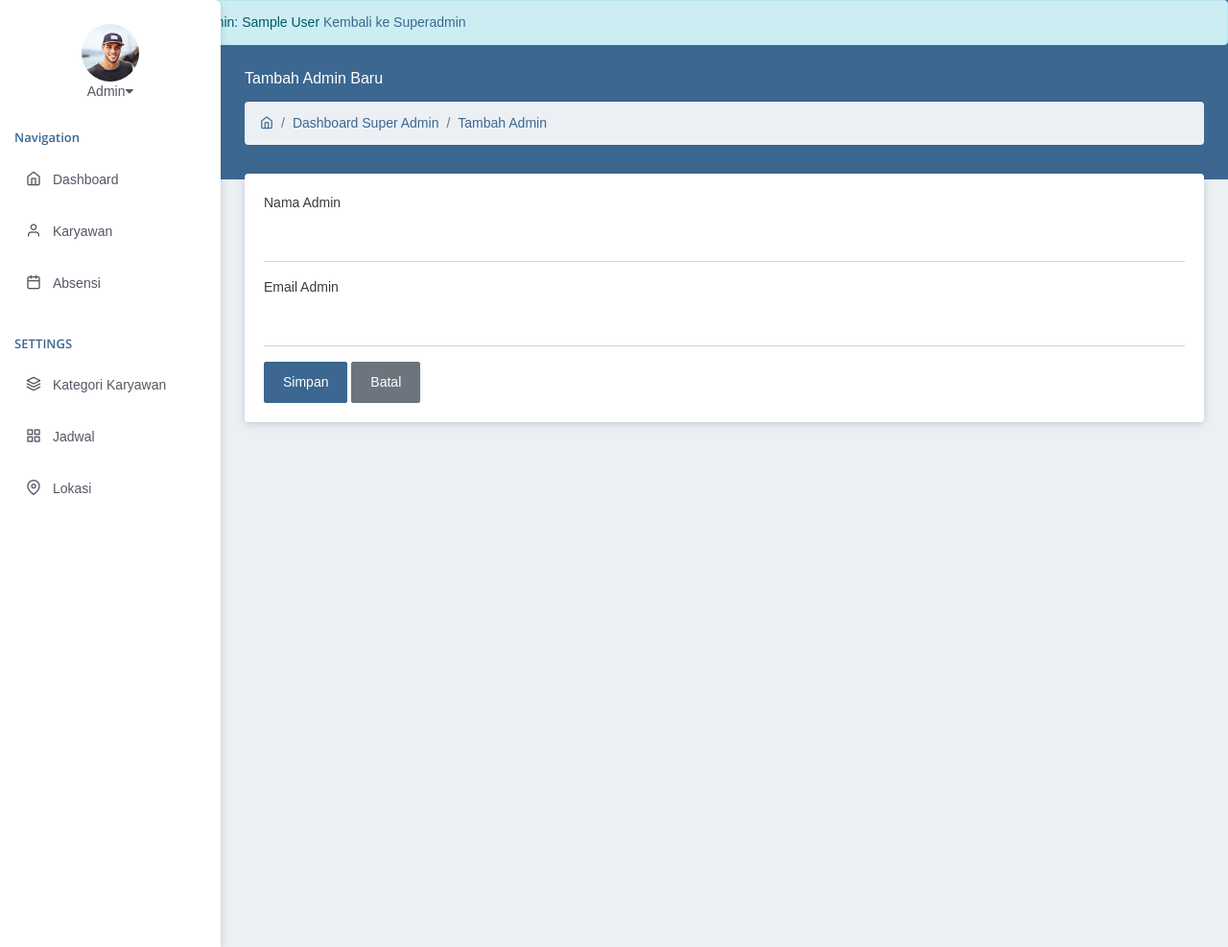
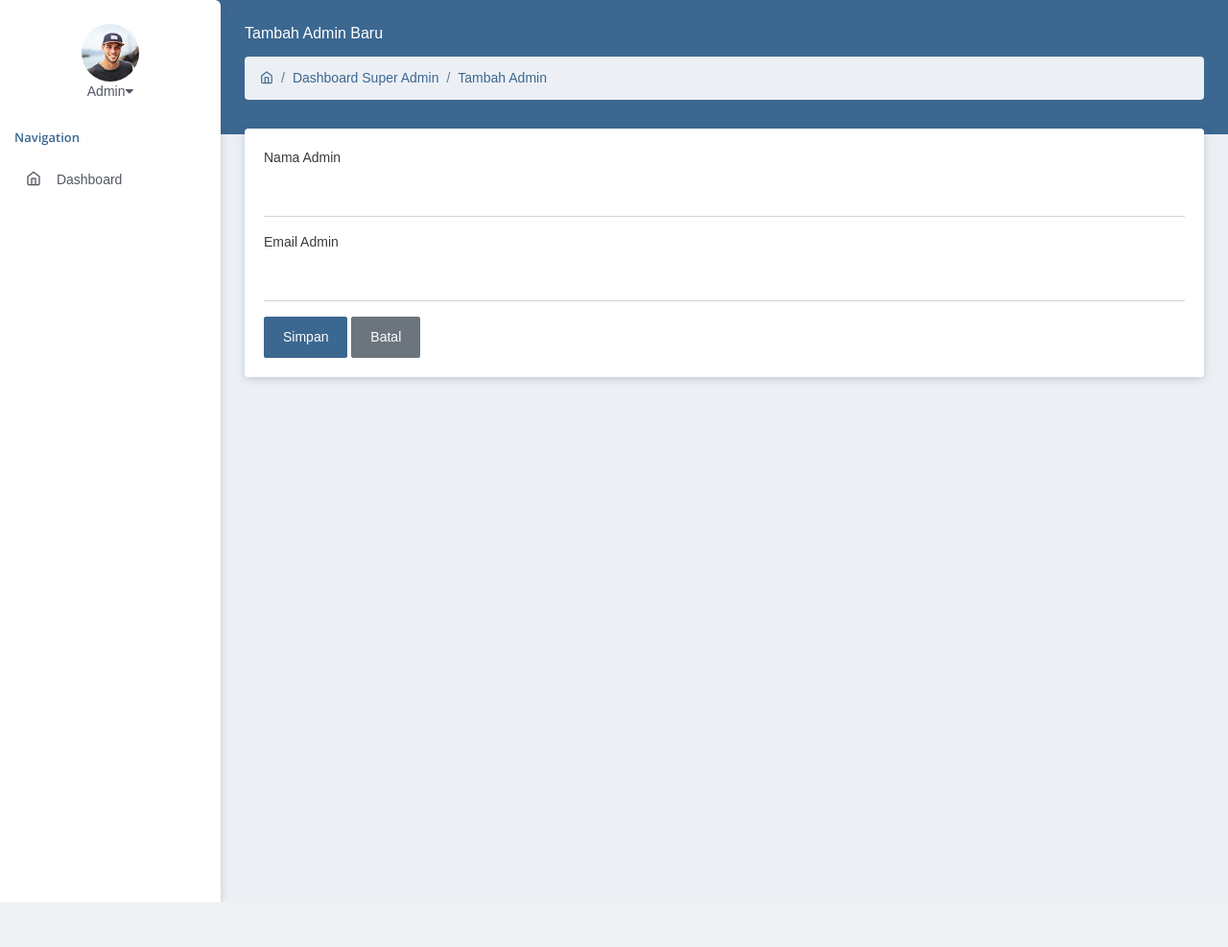
Before and after one commit to aminyG/web_attendance, a Laravel app: page /superadmin/admins/create in a window 1280 px wide. Shown: the part 50-1037 px from the top of the page at 96% size. After the commit the page ends 990 px from the top, so only its background shows below. Run offline with Laravel 12, Linux system fonts and the light colour scheme; the visitor is signed in with stand-in values (Sample User, id 1); some web fonts are replaced.

Commit message:
fix-access-superadmin

```diff
--- a/app/Http/Controllers/AdminManagementController.php
+++ b/app/Http/Controllers/AdminManagementController.php
@@ -18,25 +18,30 @@ class AdminManagementController extends Controller
 
 public function store(Request $request)
 {
+    // 1️⃣ Validasi input
     $validated = $request->validate([
-        'name' => 'required',
-        'email' => 'required|email|unique:users,email',
+        'name'  => 'required|string|max:255',
+        'email' => 'required|string|email|max:255|unique:users',
     ]);
 
-    $password = Str::random(8);
+    // 2️⃣ Generate password random
+    $passwordPlain = Str::random(10);
 
-    $user = User::create([
-        'name' => $validated['name'],
-        'email' => $validated['email'],
-        'password' => Hash::make($password),
+    // 3️⃣ Simpan ke database (hash)
+    $user = \App\Models\User::create([
+        'name'     => $validated['name'],
+        'email'    => $validated['email'],
+        'password' => Hash::make($passwordPlain),
     ]);
 
+    // 4️⃣ Assign Role
     $user->assignRole('admin');
 
-    // Kirim email ke admin baru
-    Mail::to($user->email)->send(new NewAdminMail($user, $password));
+    // 5️⃣ Kirim Email
+    Mail::to($user->email)->send(new NewAdminMail($user, $passwordPlain));
 
-    return redirect()->route('superadmin.dashboard')->with('success', 'Admin berhasil dibuat!');
+    // 6️⃣ Redirect dengan flash message
+    return redirect()->route('superadmin.dashboard')
+        ->with('success', "Admin berhasil dibuat.\nEmail: {$validated['email']}\nPassword: {$passwordPlain}\n(PASSWORD JUGA DIKIRIM KE EMAIL ADMIN)");
 }
-
 }
--- a/resources/views/layouts/master.blade.php
+++ b/resources/views/layouts/master.blade.php
@@ -18,14 +18,13 @@
 	@include('layouts.partials.header')
 	<!-- [ Header ] end -->
 
-
-	@if (session()->has('impersonate'))
-		<div class="alert alert-info">
+	@if (session()->has('impersonate') && !str_starts_with(request()->path(), 'superadmin'))
+		<div class="alert alert-warning mt-3">
 			Anda sedang masuk sebagai Admin: {{ auth()->user()->name }}
-			<a href="{{ route('superadmin.impersonate.stop') }}">Kembali ke Superadmin</a>
+			<a href="{{ route('superadmin.impersonate.stop') }}" class="btn btn-outline-dark btn-sm">Kembali ke
+				Superadmin</a>
 		</div>
 	@endif
-
 	<!-- [ Main Content ] start -->
 	@yield('content')
 	@include('layouts.partials.ext-js')
--- a/resources/views/layouts/partials/ext-js.blade.php
+++ b/resources/views/layouts/partials/ext-js.blade.php
@@ -1,16 +1,16 @@
 {{-- Required Js --> --}}
-<script src="assets/js/vendor-all.min.js"></script>
+<script src="{{ asset('assets/js/vendor-all.min.js') }}"></script>
 {{--
 <script src="assets/js/plugins/bootstrap.min.js"></script> --}}
-<script src="assets/js/ripple.js"></script>
-<script src="assets/js/pcoded.min.js"></script>
+<script src="{{ asset('assets/js/ripple.js') }}"></script>
+<script src="{{ asset('assets/js/pcoded.min.js')}}"></script>
 
 <!-- Apex Chart -->
-<script src="assets/js/plugins/apexcharts.min.js"></script>
+<script src="{{ asset('assets/js/plugins/apexcharts.min.js')}}"></script>
 
 
 <!-- custom-chart js -->
-<script src="assets/js/pages/dashboard-main.js"></script>
+<script src="{{ asset('assets/js/pages/dashboard-main.js')}}"></script>
 <!-- jQuery -->
 <script src="https://code.jquery.com/jquery-3.6.0.min.js"></script>
 
@@ -20,9 +20,9 @@
 <script src="https://cdn.jsdelivr.net/npm/popper.js@1.16.1/dist/umd/popper.min.js"></script>
 
 <!-- Bootstrap JS -->
-<script src="assets/js/plugins/bootstrap.min.js"></script>
+<script src="{{ asset('assets/js/plugins/bootstrap.min.js')}}"></script>
 
 <!-- Ripple JS (optional) -->
-<script src="assets/js/ripple.js"></script>
+<script src="{{ asset('assets/js/ripple.js')}}"></script>
 
 @stack('scripts')
--- a/resources/views/layouts/partials/header.blade.php
+++ b/resources/views/layouts/partials/header.blade.php
@@ -6,7 +6,7 @@
         <a class="mobile-menu" id="mobile-collapse" href="#!"><span></span></a>
         <a href="#!" class="b-brand">
             <!-- ========   change your logo hear   ============ -->
-            <img src="assets/images/logo.png" alt="" class="logo">
+            <img src="{{ asset('assets/images/logo.png')}}" alt="" class="logo">
             {{-- <img src="assets/images/logo-icon.png" alt="" class="logo-thumb"> --}}
         </a>
         <a href="#!" class="mob-toggler">
@@ -33,7 +33,8 @@
                     </a>
                     <div class="dropdown-menu dropdown-menu-right profile-notification">
                         <div class="pro-head">
-                            <img src="assets/images/user/avatar-1.jpg" class="img-radius" alt="User-Profile-Image">
+                            <img src="{{ asset('assets/images/user/avatar-1.jpg')}}" class="img-radius"
+                                alt="User-Profile-Image">
                             <span>John Doe</span>
                             <form id="logout-form" action="{{ route('logout') }}" method="POST" style="display: none;">
                                 @csrf
--- a/resources/views/layouts/partials/navbar.blade.php
+++ b/resources/views/layouts/partials/navbar.blade.php
@@ -28,36 +28,48 @@
                 <li class="nav-item pcoded-menu-caption">
                     <label>Navigation</label>
                 </li>
+
                 <li class="nav-item">
-                    <a href="{{ url('/') }}" class="nav-link "><span class="pcoded-micon"><i
-                                class="feather icon-home"></i></span><span class="pcoded-mtext">Dashboard</span></a>
-                </li>
-                <li class="nav-item">
-                    <a href="{{route('employee.index')  }}" class="nav-link "><span class="pcoded-micon"><i
-                                class="feather icon-user"></i></span><span class="pcoded-mtext">Karyawan</span></a>
-                </li>
-                <li class="nav-item">
-                    <a href="{{route('attendance.index') }}" class="nav-link "><span class="pcoded-micon"><i
-                                class="feather icon-calendar"></i></span><span class="pcoded-mtext">Absensi</span></a>
-                </li>
-                <li class="nav-item pcoded-menu-caption">
-                    <label>SETTINGS</label>
-                </li>
-                <li class="nav-item">
-                    <a href="{{ route('categories.attendanceSettings') }}" class="nav-link "><span
-                            class="pcoded-micon"><i class="feather icon-layers"></i></span><span
-                            class="pcoded-mtext">Kategori
-                            Karyawan</span></a>
-                </li>
-                <li class="nav-item">
-                    <a href="{{ route('schedule.index') }}" class="nav-link "><span class="pcoded-micon"><i
-                                class="feather icon-grid"></i></span><span class="pcoded-mtext">Jadwal</span></a>
-                </li>
-                <li class="nav-item">
-                    <a href="{{ route('locations.index') }}" class="nav-link "><span class="pcoded-micon"><i
-                                class="feather icon-map-pin"></i></span><span class="pcoded-mtext">Lokasi</span></a>
+                    @if(auth()->user()?->hasRole('super-admin'))
+                        {{-- SUPERADMIN NAV --}}
+                        <a href="{{ route('superadmin.dashboard') }}" class="nav-link ">
+                            <span class="pcoded-micon"><i class="feather icon-home"></i></span>
+                            <span class="pcoded-mtext">Dashboard</span>
+                        </a>
+                    @else
+                            {{-- ADMIN NAV --}}
+                            <a href="{{ url('/') }}" class="nav-link ">
+                                <span class="pcoded-micon"><i class="feather icon-home"></i></span>
+                                <span class="pcoded-mtext">Dashboard</span>
+                            </a>
+                            <a href="{{route('employee.index')}}" class="nav-link ">
+                                <span class="pcoded-micon"><i class="feather icon-user"></i></span>
+                                <span class="pcoded-mtext">Karyawan</span>
+                            </a>
+                            <a href="{{route('attendance.index')}}" class="nav-link ">
+                                <span class="pcoded-micon"><i class="feather icon-calendar"></i></span>
+                                <span class="pcoded-mtext">Absensi</span>
+                            </a>
+
+                        <li class="nav-item pcoded-menu-caption">
+                            <label>SETTINGS</label>
+                        </li>
+                        <a href="{{ route('categories.attendanceSettings') }}" class="nav-link ">
+                            <span class="pcoded-micon"><i class="feather icon-layers"></i></span>
+                            <span class="pcoded-mtext">Kategori Karyawan</span>
+                        </a>
+                        <a href="{{ route('schedule.index') }}" class="nav-link ">
+                            <span class="pcoded-micon"><i class="feather icon-grid"></i></span>
+                            <span class="pcoded-mtext">Jadwal</span>
+                        </a>
+                        <a href="{{ route('locations.index') }}" class="nav-link ">
+                            <span class="pcoded-micon"><i class="feather icon-map-pin"></i></span>
+                            <span class="pcoded-mtext">Lokasi</span>
+                        </a>
+                    @endif
                 </li>
             </ul>
+
         </div>
     </div>
 </nav>
--- a/routes/web.php
+++ b/routes/web.php
@@ -9,11 +9,13 @@ use App\Http\Controllers\ScheduleController;
 use App\Http\Controllers\LocationController;
 use App\Http\Controllers\SuperAdminDashboardController;
 use App\Http\Controllers\AdminManagementController;
+use Illuminate\Support\Facades\Auth;
 
 // Home: redirect ke login
 Route::get('/', function () {
     return redirect()->route('login');
 });
+// Auth::routes();
 
 // SUPERADMIN ONLY
 Route::middleware(['auth', 'role:super-admin'])->prefix('superadmin')->group(function () {
```
Also changed, not shown: app/Http/Controllers/Auth/AuthenticatedSessionController.php (+13 -1 lines), app/Http/Middleware/ImpersonateMiddleware.php (+9 -4 lines), app/Mail/NewAdminMail.php (+1 -32 lines), resources/views/emails/new-admin.blade.php (+16 -29 lines), resources/views/superadmin/dashboard.blade.php (+5 -3 lines).
